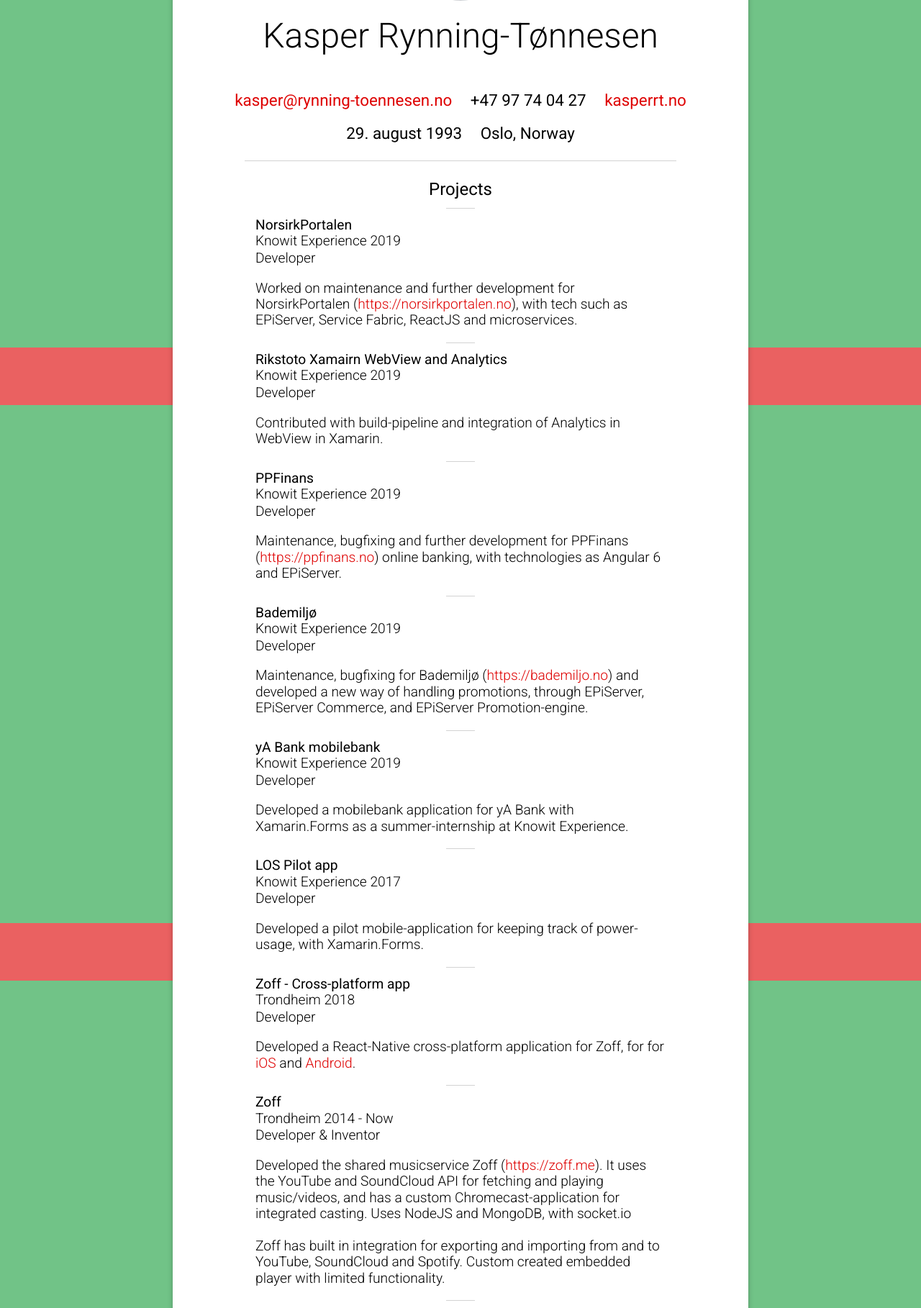
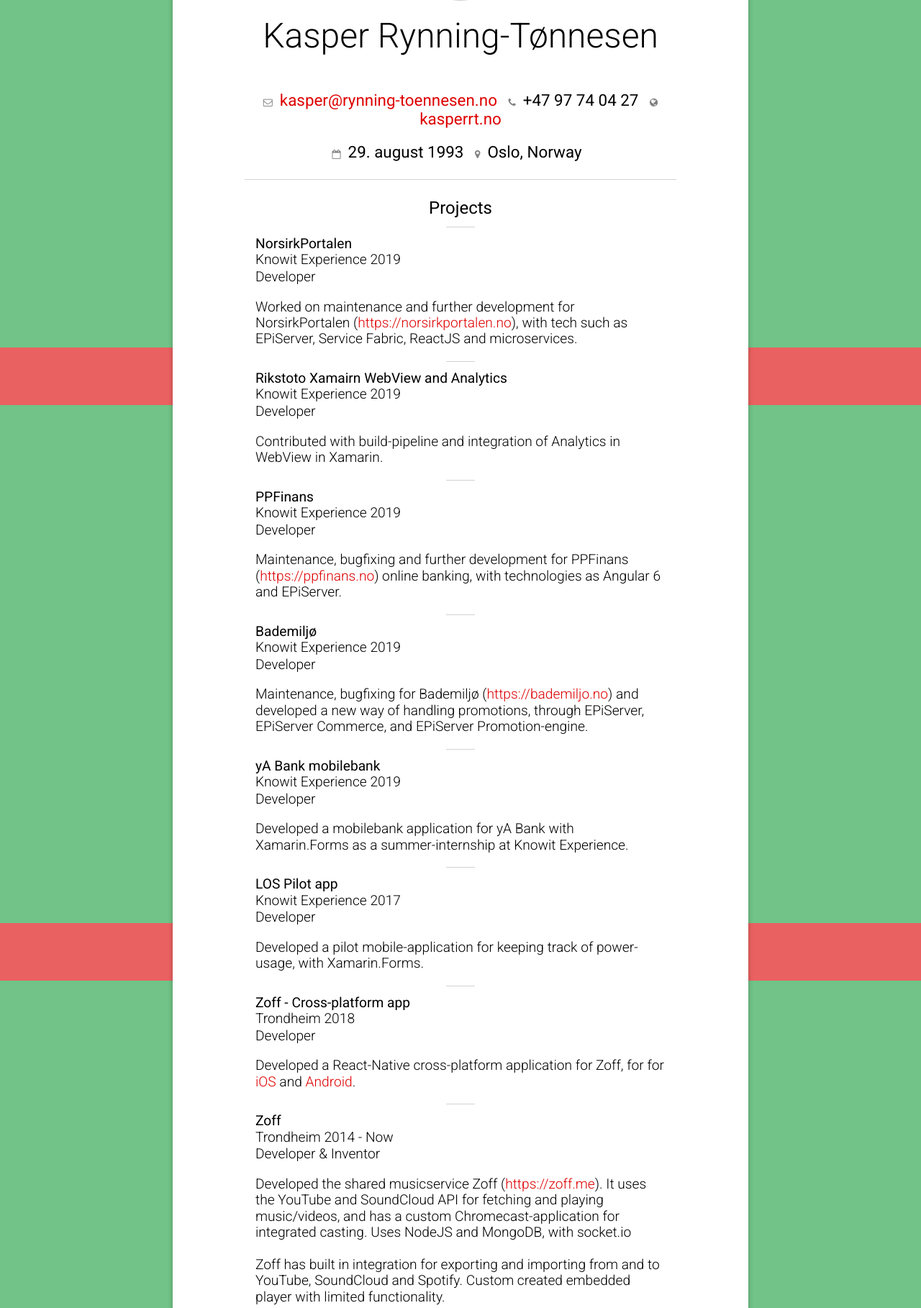
Before and after one commit to kasperrt/cv-template, a PHP site: page /?lang=en in a window 1280 px wide. Shown: the part 237-2055 px from the top of the page at 72% size. Run offline with PHP 8.4, Linux system fonts and the light colour scheme.

Commit message:
Update index.php

```diff
--- a/index.php
+++ b/index.php
@@ -22,6 +22,7 @@
     <title>CV Kasper Rynning-Tønnesen</title>
     <link rel="stylesheet" href="style.css" />
     <meta charset="utf-8" />
+    <link rel="stylesheet" href="font-awesome-4.6.3/css/font-awesome.min.css">
     <link href="https://fonts.googleapis.com/css?family=Roboto:300,400&display=swap" rel="stylesheet">
     <script type="text/javascript">
       window.addEventListener("load", function(){
```
